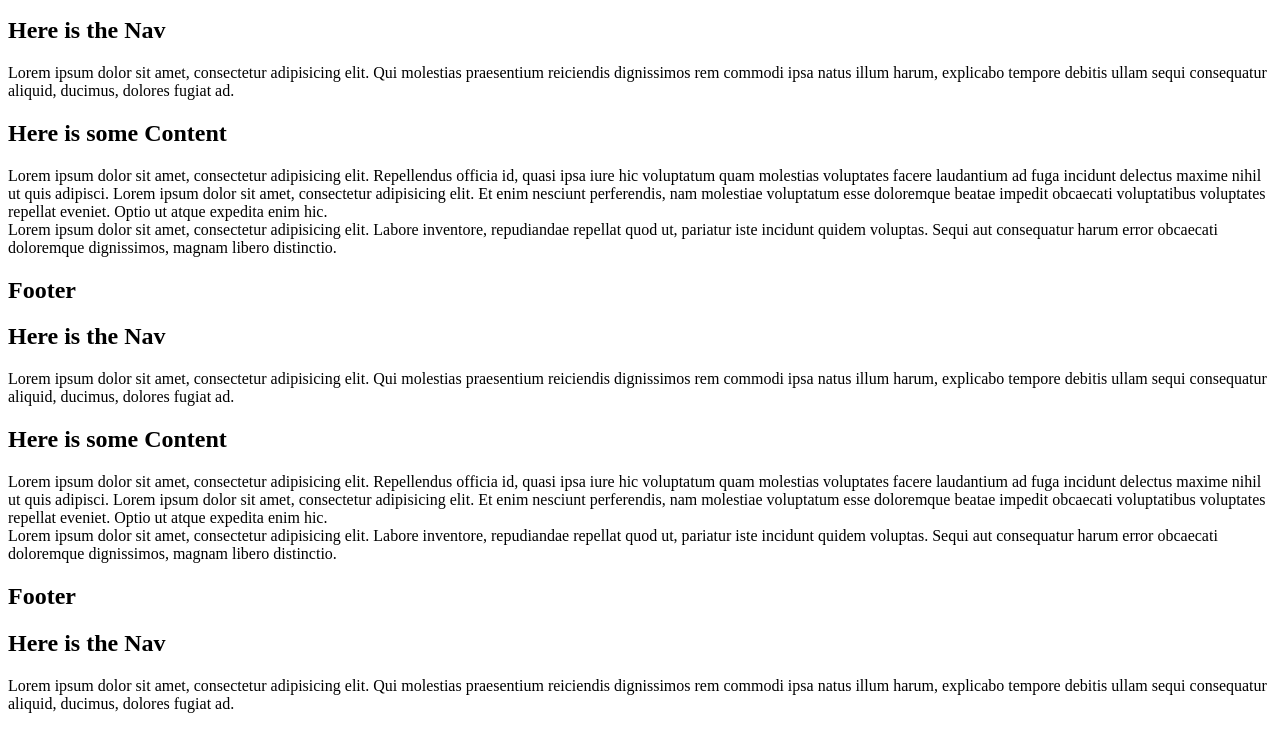
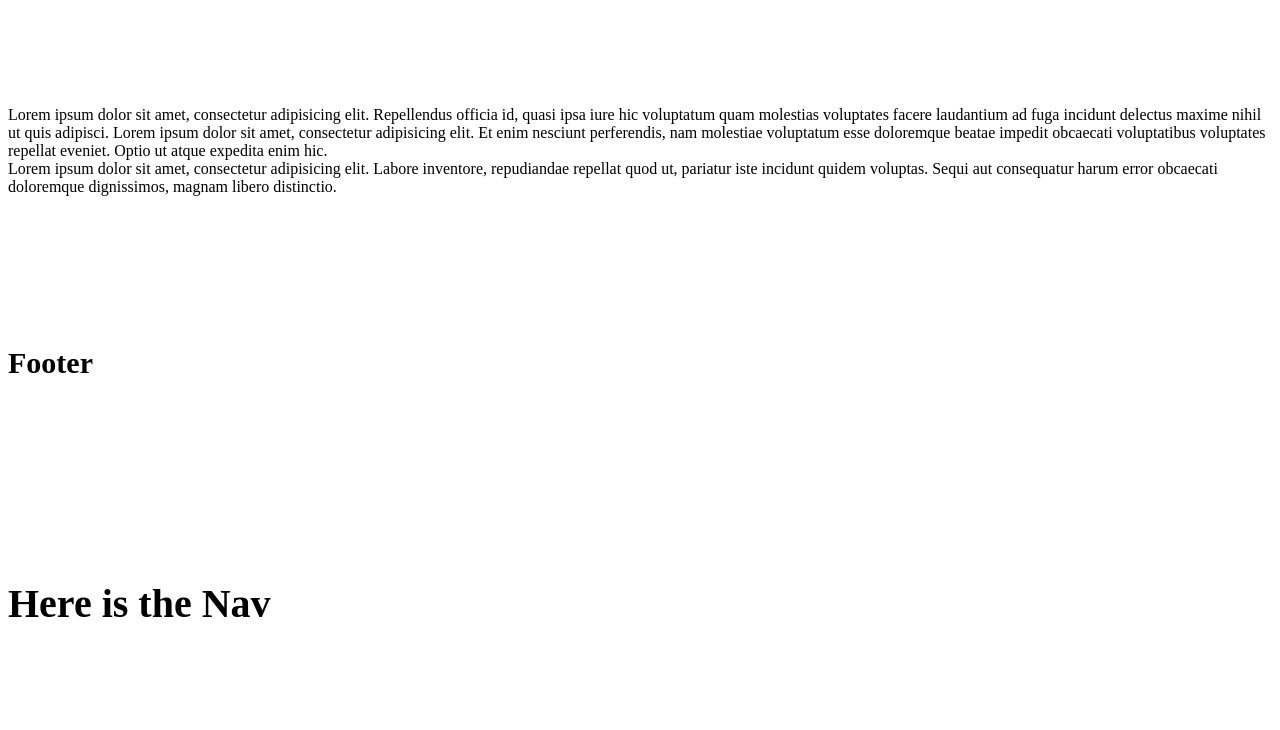
Before and after one commit to cre-mer/hamsterwheel, a website: page index.html in a window 1280 px wide. Shown: the part 711-1441 px from the top of the page. Drawn offline with nearby package versions, Linux system fonts and the light colour scheme.

Commit message:
finished adding settings, added debounce function for resizing the screen

```diff
--- a/index.html
+++ b/index.html
@@ -11,7 +11,6 @@
 </head>
 <body>
 
-  <section style="height:700px"></section>
   <section id="hamster">
     <div>
       <h1>Here is the Nav</h1>
@@ -23,8 +22,20 @@
       <h2>Footer</h2>
     </div>
   </section>
-  <section style="height:700px"></section>
 
+  <style>
+    h1{
+      margin: 200px 0px;
+      font-size: 40px;
+    }
+    h2 {
+      margin: 150px 0px;
+      font-size: 30px;
+    }
+    p{
+      margin: 60px 0;
+    }
+  </style>
 
   <script type="text/javascript">
     $('#hamster').hamsterWheel();
--- a/src/hamster-wheel.js
+++ b/src/hamster-wheel.js
@@ -6,22 +6,43 @@
  * Licensed under the MIT license.
  */
 (function ($) {
-  $.fn.hamsterWheel = function() {
+  $.fn.hamsterWheel = function(options) {
     'use strict';
 
+    var debounce = function(func, wait, immediate) {
+      var timeout;
+      return function() {
+        var context = this, args = arguments;
+        var later = function() {
+          timeout = null;
+          if (!immediate) func.apply(context, args);
+        };
+        var callNow = immediate && !timeout;
+        clearTimeout(timeout);
+        timeout = setTimeout(later, wait);
+        if (callNow) func.apply(context, args);
+      };
+    };
+
     //create all the things
-    var body          = document.body,
-        html          = document.documentElement,
-        $div          = $(this),
+    var $div          = $(this),
         $section      = $div.children().first(),
         sectionHeight = $section.height(),
         height        = $div.outerHeight(true),
         offset        = $div.offset(),
         lastScrollTop = 0,
-        divBottom     = Math.round(height + offset.top - window.innerHeight);
-    console.log(offset);
-    console.log(window.innerHeight);
-    console.log(divBottom);
+        windowHeight  = window.innerHeight,
+        divBottom     = Math.round(height + offset.top - window.innerHeight),
+        scrollSpeed   = 20,
+        settings      = $.extend({}, $.fn.hamsterWheel.defaults, options),
+        scrollTimer,
+        scrollDirection;
+
+    var updateHamsterNumbers = debounce(function(){
+        setHeight();
+        console.log('debounced!');
+      }, 300);
+
 
     function cloneSections(num) {
       for (var i = 0; i < num; i++) {
@@ -32,133 +53,74 @@
     function setHeight() {
       height = $div.outerHeight(true);
       offset = $div.offset();
-      divBottom = Math.round(height + offset.top - window.innerHeight);
-      console.log(offset);
-      console.log(window.innerHeight);
-      console.log(divBottom);
-      console.log($(window).scrollTop());
+      divBottom = Math.round(height + offset.top - windowHeight);
     }
 
-    //this is where the condidtional infinite scroll logic will go
+    // move timeout call somewhere else maybe? timeout is blowing the stack
+    function scrollDown() {
+      window.scrollBy(0,1);
+      scrollTimer = setTimeout(scrollDown, scrollSpeed);
+    }
 
-    $(window).scroll(function() {
+    function scrollUp() {
+      window.scrollBy(0,-1);
+      scrollTimer = setTimeout(scrollUp, scrollSpeed);
+    }
 
-      setHeight();
+    if (settings.infinite) {
 
-      var delta = 5;
+      $(window).scroll(function() {
 
-      var st = $(this).scrollTop();
 
-      // This sucks, figure something else out
-      if(Math.abs(lastScrollTop - st) >= delta) {
+        var st = $(this).scrollTop();
 
-        if ( st > lastScrollTop && st >= divBottom ) {
-          $(document).scrollTop(offset.top + 1);
+        // skip to top or bottom of the page
+        if ( st > lastScrollTop && st >= divBottom) {
+          //scrolling down
+          $(document).scrollTop(offset.top + sectionHeight - windowHeight );
         } else if ( st < lastScrollTop && st <= offset.top ) {
-          $(document).scrollTop(divBottom - 1);
+          //scrolling up
+          $(document).scrollTop(divBottom - sectionHeight + windowHeight);
         }
 
-      }
+        var delta = 20;
+        // If you scroll fast enough, change scroll direction
+        if( Math.abs(lastScrollTop - st) >= delta &&  Math.abs(lastScrollTop - st) < 200 ) {
+          if ( st > lastScrollTop ) {
+            //scrolling down
+            clearTimeout(scrollTimer);
+            scrollDown();
+          } else if ( st < lastScrollTop ) {
+            //scrolling up
+            clearTimeout(scrollTimer);
+            scrollUp();
+          } else {
+            return false;
+          }
+        }
 
-      // if ( $(window).scrollTop() > ( height - ( window.innerHeight + sectionHeight * 4 ) ) ) {
-      //   console.log('do the thing');
-      //   $section.clone().appendTo($div);
-      //   setHeight();
-      //   if ( $div.children().length > 40 ) {
-      //     $div.children().first().remove();
-      //   }
-      // }
-
-      lastScrollTop = st;
-    });
+        lastScrollTop = st;
+      });
+    }
 
     function init(sectionNumber) {
       cloneSections(sectionNumber);
-      setHeight();
+      if( settings.infinite ){  setHeight(); }
+      if( settings.autoscroll ){ scrollDown(); }
     }
 
-    init(6);
+    init(settings.clones);
 
-    // use init number / 2 and rounded to find number for reset
-    // make sure you can scroll a whole view height into div before resetting to an earlier one
-    // smooth out those transitions boy
-    // try to fix append thing? maybe its not necessary
+    window.addEventListener("resize", updateHamsterNumbers, false);
 
-    // $('document').ready(function() {
-    //   $(window).scroll(function(){
-    //     var st = $(this).scrollTop();
-    //     // This sucks, figure something else out
-    //     if(st > lastScrollTop && document.documentElement.clientHeight + $(document).scrollTop() >= document.body.offsetHeight ) {
-    //       $(document).scrollTop(0);
-    //     } else if ( st < lastScrollTop && $(document).scrollTop() === 0 ) {
-    //       $(document).scrollTop(document.body.scrollHeight);
-    //     }
-    //     lastScrollTop = st;
-    //   });
-    // });
+    return this;
   };
+
+  $.fn.hamsterWheel.defaults = {
+    autoscroll: true,
+    infinite: true,
+    speed: "normal",
+    clones: 6,
+  }
+
 }(jQuery));
-
-
-// var o = l.el.sections.find("section")
-//       , i = 0;
-//     i = o.eq(Math.floor(o.length / 2)).offset().top - t,
-//     a.prevScroll = i,
-//     $(window).scrollTop(i),
-//     a.goingDown = !1
-// }
-
-// l.el = {
-//            feed: $("#feed"),
-//            sections: $("#feed .sections"),
-//            firstSection: null ,
-//            lastSection: null ,
-//            toggle: $(".feed-toggle")
-//        },
-// l.showFeed = function(t) {
-//     l.el.feed.fadeOut(500, function() {
-//         l.el.sections.html("");
-//         for (var o = 0; o < l.sectionCount; o++) {
-//             var i = l.newSection(t);
-//             l.el.sections.append(i),
-//             l.appendCount++
-//         }
-//         l.el.firstSection = l.el.sections.find("section:first"),
-//         l.el.lastSection = l.el.sections.find("section:last"),
-//         l.loadImages();
-//         var s = l.el.sections.find("section")
-//           , n = s.eq(Math.floor(s.length / 2)).offset().top;
-//         a.prevScroll = n,
-//         $(window).scrollTop(n),
-//         l.el.feed.fadeIn(500)
-//     })
-// }
-// ,
-// l.watchScroll = function() {
-//     var t = $(window).scrollTop();
-//     if (!l.isLoadingSection) {
-//         var o = l.el.firstSection.height()
-//           , i = l.el.feed.outerHeight() - $(window).height() - l.el.lastSection.height();
-//         o >= t && ($newSection = l.newSection(l.currentName),
-//         l.el.sections.prepend($newSection),
-//         l.appendCount++,
-//         l.loadImages(),
-//         l.el.lastSection.remove(),
-//         l.el.lastSection = l.el.sections.find("section:last"),
-//         l.el.firstSection = l.el.sections.find("section:first"),
-//         a.newScroll = t + l.el.firstSection.height(),
-//         a.prevScroll = a.newScroll,
-//         $(window).scrollTop(a.newScroll)),
-//         t >= i && ($newSection = l.newSection(l.currentName),
-//         l.el.firstSection.remov$(),
-//         l.el.sections.append($newSection),
-//         l.appendCount++,
-//         l.loadImages(),
-//         l.el.lastSection = l.el.sections.find("section:last"),
-//         l.el.firstSection = l.el.sections.find("section:first"),
-//         a.newScroll = t - l.el.firstSection.height(),
-//         a.prevScroll = a.newScroll,
-//         $(window).scrollTop(a.newScroll))
-//     }
-// }
-// ;
```
Also changed, not shown: test/hamster-wheel_test.js (+0 -5 lines).
